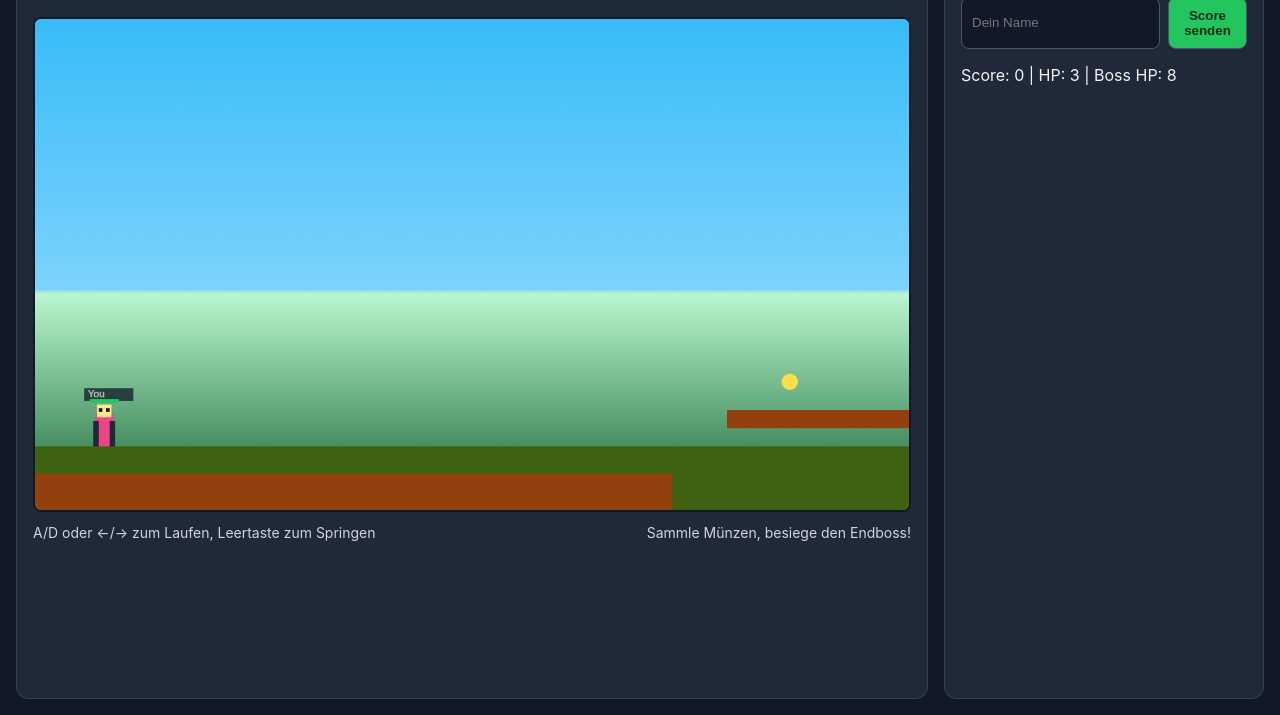
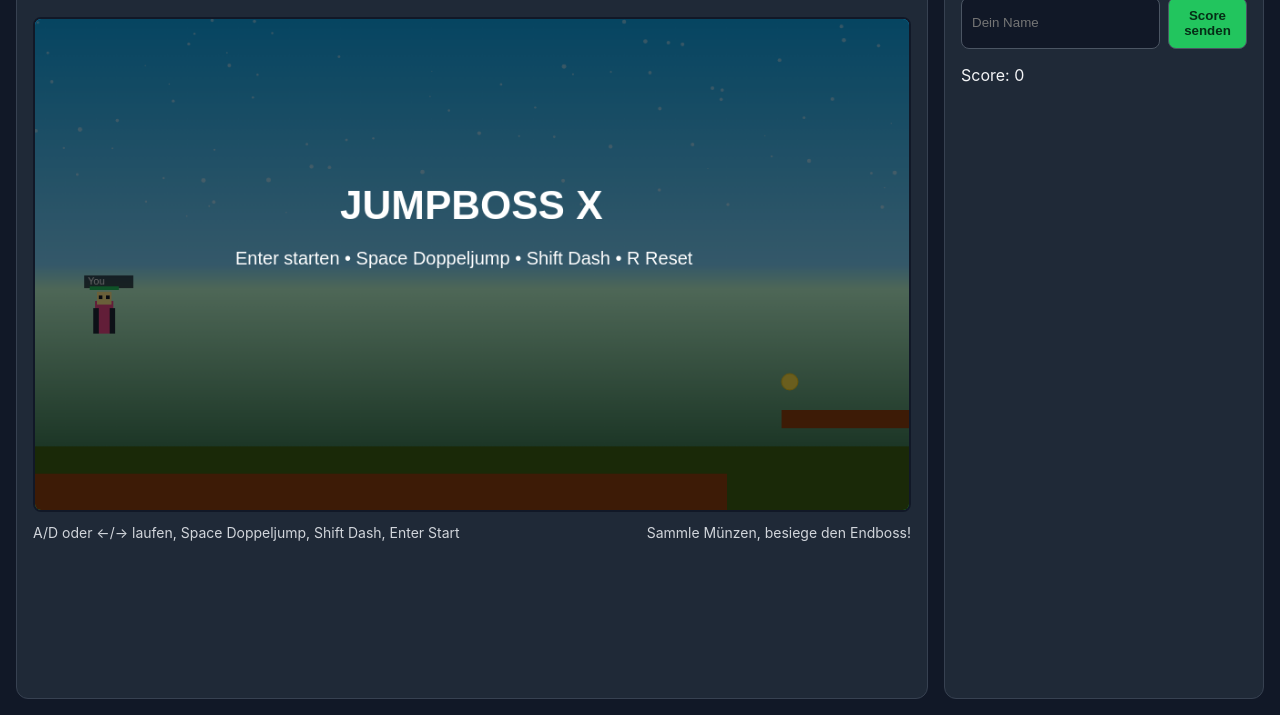
Before and after one commit to Witzelfitz/jumpboss-2d-platformer, a website: page public/index.html in a window 1280 px wide. Shown: the part 85-800 px from the top of the page. Drawn offline with nearby package versions, Linux system fonts and the light colour scheme; no server answers.

Commit message:
feat: major gameplay upgrade with room-based ghost multiplayer and boss attack phase

```diff
--- a/public/game.js
+++ b/public/game.js
@@ -5,70 +5,63 @@ const scoreInfo = document.getElementById('scoreInfo');
 const leaderboardEl = document.getElementById('leaderboard');
 const nameEl = document.getElementById('name');
 const submitBtn = document.getElementById('submitScore');
-const socket = io();
+
+const room = new URLSearchParams(location.search).get('room') || 'global';
+const socket = io({ query: { room } });
 const remotePlayers = {};
-const myColor = `hsl(${Math.floor(Math.random()*360)} 80% 60%)`;
-
+const myColor = `hsl(${Math.floor(Math.random() * 360)} 80% 60%)`;
+const particles = [];
 const keys = {};
 const gravity = 0.6;
 
-const world = {
-  width: 2800,
-  floorY: 470,
-  cameraX: 0,
-  score: 0,
-  gameOver: false,
-  win: false
-};
-
-const player = {
-  x: 60, y: 300, w: 32, h: 46,
-  vx: 0, vy: 0,
-  speed: 4, jump: -13,
-  grounded: false,
-  hp: 3,
-  hitCooldown: 0
-};
+const world = { width: 3200, floorY: 470, cameraX: 0, score: 0, gameOver: false, win: false, started: false };
+const player = { x: 60, y: 300, w: 32, h: 46, vx: 0, vy: 0, speed: 4.2, jump: -13, grounded: false, hp: 3, hitCooldown: 0, jumps: 0, dashCd: 0 };
+const stars = Array.from({ length: 80 }, () => ({ x: Math.random() * world.width, y: Math.random() * 220, r: Math.random() * 2 + 0.5 }));
 
 const platforms = [
-  {x:0,y:500,w:700,h:40},{x:760,y:430,w:220,h:20},{x:1030,y:370,w:220,h:20},
-  {x:1300,y:320,w:260,h:20},{x:1640,y:390,w:200,h:20},{x:1880,y:450,w:300,h:20},
-  {x:2240,y:420,w:240,h:20},{x:2520,y:370,w:260,h:20}
+  { x: 0, y: 500, w: 760, h: 40 }, { x: 820, y: 430, w: 220, h: 20 }, { x: 1100, y: 370, w: 220, h: 20 },
+  { x: 1380, y: 320, w: 260, h: 20 }, { x: 1730, y: 390, w: 220, h: 20 }, { x: 1990, y: 450, w: 300, h: 20 },
+  { x: 2370, y: 420, w: 240, h: 20 }, { x: 2670, y: 370, w: 260, h: 20 }, { x: 2980, y: 320, w: 170, h: 20 }
 ];
 
-const coins = [
-  {x:820,y:390,taken:false},{x:1080,y:330,taken:false},{x:1360,y:280,taken:false},
-  {x:1690,y:350,taken:false},{x:1940,y:410,taken:false},{x:2280,y:380,taken:false},
-  {x:2580,y:330,taken:false}
+const coins = [820, 1080, 1410, 1770, 2040, 2400, 2720, 3020].map((x, i) => ({ x, y: [390, 330, 280, 350, 410, 380, 330, 280][i], taken: false }));
+const enemies = [
+  { x: 1220, y: 340, w: 30, h: 30, dir: 1, min: 1100, max: 1320 },
+  { x: 2120, y: 420, w: 30, h: 30, dir: -1, min: 1990, max: 2250 },
+  { x: 2860, y: 340, w: 30, h: 30, dir: 1, min: 2690, max: 2930 }
 ];
 
-const enemies = [
-  {x:1150,y:340,w:30,h:30,dir:1,min:1030,max:1220},
-  {x:2000,y:420,w:30,h:30,dir:-1,min:1880,max:2150}
-];
+const boss = { x: 3070, y: 230, w: 110, h: 120, hp: 12, alive: true, dir: -1, cooldown: 0, shots: [] };
 
-const boss = { x: 2680, y: 300, w: 90, h: 100, hp: 8, alive: true, dir: -1, cooldown: 0 };
+function rects(a, b) { return a.x < b.x + b.w && a.x + a.w > b.x && a.y < b.y + b.h && a.y + a.h > b.y; }
+function clamp(v, min, max) { return Math.max(min, Math.min(max, v)); }
 
-function rects(a,b){return a.x < b.x+b.w && a.x+a.w > b.x && a.y < b.y+b.h && a.y+a.h > b.y;}
+function burst(x, y, color, n = 12) {
+  for (let i = 0; i < n; i++) particles.push({ x, y, vx: (Math.random() - 0.5) * 5, vy: -Math.random() * 3 - 1, life: 28 + Math.random() * 20, color });
+}
 
 function reset() {
-  Object.assign(player,{x:60,y:300,vx:0,vy:0,hp:3});
-  world.score = 0; world.gameOver = false; world.win = false;
-  coins.forEach(c=>c.taken=false); boss.hp = 8; boss.alive = true;
-  statusEl.textContent = 'Sammle Münzen, besiege den Endboss!';
+  Object.assign(player, { x: 60, y: 300, vx: 0, vy: 0, hp: 3, jumps: 0, dashCd: 0 });
+  Object.assign(world, { score: 0, gameOver: false, win: false, started: true });
+  coins.forEach((c) => (c.taken = false));
+  boss.hp = 12; boss.alive = true; boss.shots.length = 0;
+  statusEl.textContent = 'Go! Sammle Münzen, dodge den Boss, gewinne den Fight.';
+}
+
+function hurtPlayer() {
+  if (player.hitCooldown > 0) return;
+  player.hp--; player.hitCooldown = 50; burst(player.x + 15, player.y + 18, '#ef4444', 16);
+  if (player.hp <= 0) { world.gameOver = true; statusEl.textContent = 'Game Over – R fuer Neustart'; }
 }
 
 function update() {
-  if (world.gameOver || world.win) return;
+  if (!world.started || world.gameOver || world.win) return;
   if (player.hitCooldown > 0) player.hitCooldown--;
+  if (player.dashCd > 0) player.dashCd--;
 
   player.vx = 0;
-  if (keys['ArrowLeft'] || keys['a']) player.vx = -player.speed;
-  if (keys['ArrowRight'] || keys['d']) player.vx = player.speed;
-  if ((keys[' '] || keys['ArrowUp'] || keys['w']) && player.grounded) {
-    player.vy = player.jump;
-    player.grounded = false;
-  }
+  if (keys.ArrowLeft || keys.a) player.vx = -player.speed;
+  if (keys.ArrowRight || keys.d) player.vx = player.speed;
 
   player.vy += gravity;
   player.x += player.vx;
@@ -76,190 +69,145 @@ function update() {
   player.grounded = false;
 
   for (const p of platforms) {
-    if (rects(player, p)) {
-      if (player.vy >= 0 && player.y + player.h - player.vy <= p.y + 8) {
-        player.y = p.y - player.h;
-        player.vy = 0;
-        player.grounded = true;
-      }
+    if (rects(player, p) && player.vy >= 0 && player.y + player.h - player.vy <= p.y + 8) {
+      player.y = p.y - player.h; player.vy = 0; player.grounded = true; player.jumps = 0;
     }
   }
 
   if (player.y + player.h >= world.floorY) {
-    player.y = world.floorY - player.h;
-    player.vy = 0;
-    player.grounded = true;
+    player.y = world.floorY - player.h; player.vy = 0; player.grounded = true; player.jumps = 0;
   }
 
-  for (const c of coins) {
-    if (!c.taken && rects(player, {x:c.x,y:c.y,w:18,h:18})) {
-      c.taken = true;
-      world.score += 100;
-    }
-  }
+  for (const c of coins) if (!c.taken && rects(player, { x: c.x, y: c.y, w: 18, h: 18 })) { c.taken = true; world.score += 120; burst(c.x + 9, c.y + 9, '#fde047', 10); }
 
   for (const e of enemies) {
-    e.x += e.dir * 1.4;
+    e.x += e.dir * 1.6;
     if (e.x < e.min || e.x > e.max) e.dir *= -1;
-    if (rects(player, e) && player.hitCooldown === 0) {
-      player.hp--; player.hitCooldown = 60;
-      if (player.hp <= 0) { world.gameOver = true; statusEl.textContent = 'Game Over – R zum Neustart'; }
-    }
+    if (rects(player, e)) hurtPlayer();
   }
 
   if (boss.alive) {
     boss.cooldown++;
-    if (boss.cooldown % 100 === 0) boss.dir *= -1;
-    boss.x += boss.dir * 1.2;
-    if (boss.x < 2550 || boss.x > 2730) boss.dir *= -1;
+    if (boss.cooldown % 90 === 0) boss.dir *= -1;
+    boss.x += boss.dir * 1.4;
+    if (boss.x < 2960 || boss.x > 3090) boss.dir *= -1;
+
+    if (boss.cooldown % 65 === 0) {
+      boss.shots.push({ x: boss.x + boss.w / 2, y: boss.y + 40, vx: (player.x - boss.x) * 0.01, vy: 1.8, w: 10, h: 10 });
+    }
+
+    boss.shots.forEach((s) => { s.x += s.vx; s.y += s.vy; s.vy += 0.04; if (rects(player, s)) { s.dead = true; hurtPlayer(); } });
+    boss.shots = boss.shots.filter((s) => !s.dead && s.y < 560 && s.x > 0 && s.x < world.width + 100);
 
     if (rects(player, boss)) {
-      if (player.vy > 2 && player.y + player.h - player.vy <= boss.y + 20) {
-        boss.hp--; player.vy = -9; world.score += 250;
-        if (boss.hp <= 0) {
-          boss.alive = false; world.win = true; world.score += 2000;
-          statusEl.textContent = 'Boss besiegt! Du hast gewonnen 🎉';
-        }
-      } else if (player.hitCooldown === 0) {
-        player.hp--; player.hitCooldown = 60;
-        if (player.hp <= 0) { world.gameOver = true; statusEl.textContent = 'Game Over – R zum Neustart'; }
-      }
+      if (player.vy > 2 && player.y + player.h - player.vy <= boss.y + 24) {
+        boss.hp--; player.vy = -10; world.score += 300; burst(boss.x + boss.w / 2, boss.y + 30, '#fb7185', 14);
+        if (boss.hp <= 0) { boss.alive = false; world.win = true; world.score += 3500; statusEl.textContent = 'Boss zerstort! Victory Royale 🎉'; }
+      } else hurtPlayer();
     }
   }
 
-  world.cameraX = Math.max(0, Math.min(world.width - canvas.width, player.x - 200));
-  scoreInfo.textContent = `Score: ${world.score} | HP: ${player.hp} | Boss HP: ${boss.alive ? boss.hp : 0}`;
+  particles.forEach((p) => { p.x += p.vx; p.y += p.vy; p.vy += 0.08; p.life--; });
+  while (particles.length && particles[0].life <= 0) particles.shift();
+
+  world.cameraX = clamp(player.x - 220, 0, world.width - canvas.width);
+  scoreInfo.textContent = `Room: ${room} | Score: ${world.score} | HP: ${player.hp} | Boss HP: ${boss.alive ? boss.hp : 0}`;
 }
 
-function drawRect(obj, color) {
-  ctx.fillStyle = color;
-  ctx.fillRect(obj.x - world.cameraX, obj.y, obj.w, obj.h);
-}
+function drawRect(obj, color) { ctx.fillStyle = color; ctx.fillRect(obj.x - world.cameraX, obj.y, obj.w, obj.h); }
 
 function drawHero(x, y, w, h, color, alpha = 1, facing = 1, hp = 3, name = '') {
   ctx.save();
   ctx.globalAlpha = alpha;
   const sx = x - world.cameraX;
-  ctx.translate(sx + w / 2, y + h / 2);
-  ctx.scale(facing, 1);
-  ctx.translate(-(sx + w / 2), -(y + h / 2));
-
-  ctx.fillStyle = color;
-  ctx.fillRect(sx + 6, y + 10, w - 12, h - 10);
-  ctx.fillStyle = '#fde68a';
-  ctx.fillRect(sx + 8, y, w - 16, 14);
-  ctx.fillStyle = '#111827';
-  ctx.fillRect(sx + 10, y + 4, 4, 4);
-  ctx.fillRect(sx + 18, y + 4, 4, 4);
-  ctx.fillStyle = '#1f2937';
-  ctx.fillRect(sx + 4, y + 18, 6, h - 18);
-  ctx.fillRect(sx + w - 10, y + 18, 6, h - 18);
-
+  ctx.translate(sx + w / 2, y + h / 2); ctx.scale(facing, 1); ctx.translate(-(sx + w / 2), -(y + h / 2));
+  ctx.fillStyle = color; ctx.fillRect(sx + 6, y + 10, w - 12, h - 10);
+  ctx.fillStyle = '#fde68a'; ctx.fillRect(sx + 8, y, w - 16, 14);
+  ctx.fillStyle = '#111827'; ctx.fillRect(sx + 10, y + 4, 4, 4); ctx.fillRect(sx + 18, y + 4, 4, 4);
+  ctx.fillStyle = '#1f2937'; ctx.fillRect(sx + 4, y + 18, 6, h - 18); ctx.fillRect(sx + w - 10, y + 18, 6, h - 18);
   ctx.restore();
-
-  if (name) {
-    ctx.fillStyle = 'rgba(17,24,39,0.75)';
-    ctx.fillRect(sx - 6, y - 18, Math.max(54, name.length * 7), 14);
-    ctx.fillStyle = '#fff';
-    ctx.font = '11px Arial';
-    ctx.fillText(name, sx - 2, y - 8);
-  }
-
-  ctx.fillStyle = '#ef4444';
-  ctx.fillRect(sx, y - 6, w, 4);
-  ctx.fillStyle = '#22c55e';
-  ctx.fillRect(sx, y - 6, Math.max(0, Math.min(1, hp / 3)) * w, 4);
+  if (name) { ctx.fillStyle = 'rgba(17,24,39,0.75)'; ctx.fillRect(sx - 6, y - 18, Math.max(54, name.length * 7), 14); ctx.fillStyle = '#fff'; ctx.font = '11px Arial'; ctx.fillText(name, sx - 2, y - 8); }
+  ctx.fillStyle = '#ef4444'; ctx.fillRect(sx, y - 6, w, 4); ctx.fillStyle = '#22c55e'; ctx.fillRect(sx, y - 6, clamp(hp / 3, 0, 1) * w, 4);
 }
 
 function drawEnemy(e) {
   const sx = e.x - world.cameraX;
-  ctx.fillStyle = '#7f1d1d';
-  ctx.fillRect(sx, e.y, e.w, e.h);
-  ctx.fillStyle = '#fecaca';
-  ctx.fillRect(sx + 4, e.y + 4, e.w - 8, 8);
+  ctx.fillStyle = '#7f1d1d'; ctx.fillRect(sx, e.y, e.w, e.h);
+  ctx.fillStyle = '#fecaca'; ctx.fillRect(sx + 4, e.y + 4, e.w - 8, 8);
+  ctx.fillStyle = '#111827'; ctx.fillRect(sx + 6, e.y + 18, 6, 4); ctx.fillRect(sx + 18, e.y + 18, 6, 4);
 }
 
 function drawBossSprite(b) {
   const sx = b.x - world.cameraX;
-  ctx.fillStyle = '#0f172a';
-  ctx.fillRect(sx, b.y, b.w, b.h);
-  ctx.fillStyle = '#334155';
-  ctx.fillRect(sx + 8, b.y + 10, b.w - 16, b.h - 20);
-  ctx.fillStyle = '#f87171';
-  ctx.fillRect(sx + 16, b.y + 22, 14, 8);
-  ctx.fillRect(sx + b.w - 30, b.y + 22, 14, 8);
+  ctx.fillStyle = '#020617'; ctx.fillRect(sx, b.y, b.w, b.h);
+  ctx.fillStyle = '#334155'; ctx.fillRect(sx + 8, b.y + 10, b.w - 16, b.h - 20);
+  ctx.fillStyle = '#f87171'; ctx.fillRect(sx + 18, b.y + 24, 16, 8); ctx.fillRect(sx + b.w - 34, b.y + 24, 16, 8);
+  ctx.fillStyle = '#f43f5e'; ctx.fillRect(sx + 18, b.y - 10, (b.hp / 12) * (b.w - 36), 6);
+
+  b.shots.forEach((s) => {
+    ctx.fillStyle = '#fb7185';
+    ctx.beginPath(); ctx.arc(s.x - world.cameraX, s.y, 6, 0, Math.PI * 2); ctx.fill();
+  });
 }
 
 function render() {
-  ctx.clearRect(0,0,canvas.width,canvas.height);
+  ctx.clearRect(0, 0, canvas.width, canvas.height);
+  const sky = ctx.createLinearGradient(0, 0, 0, canvas.height);
+  sky.addColorStop(0, '#0ea5e9'); sky.addColorStop(0.5, '#7dd3fc'); sky.addColorStop(0.55, '#bbf7d0'); sky.addColorStop(1, '#14532d');
+  ctx.fillStyle = sky; ctx.fillRect(0, 0, canvas.width, canvas.height);
 
-  const sky = ctx.createLinearGradient(0, 0, 0, canvas.height);
-  sky.addColorStop(0, '#38bdf8');
-  sky.addColorStop(0.55, '#7dd3fc');
-  sky.addColorStop(0.56, '#bbf7d0');
-  sky.addColorStop(1, '#166534');
-  ctx.fillStyle = sky;
-  ctx.fillRect(0, 0, canvas.width, canvas.height);
+  ctx.globalAlpha = 0.45;
+  stars.forEach((s) => { ctx.fillStyle = '#fff'; ctx.beginPath(); ctx.arc((s.x - world.cameraX * 0.2) % (canvas.width + 40), s.y, s.r, 0, Math.PI * 2); ctx.fill(); });
+  ctx.globalAlpha = 1;
 
-  ctx.fillStyle = '#3f6212';
-  ctx.fillRect(-world.cameraX, world.floorY, world.width, 100);
-
-  platforms.forEach(p => drawRect(p, '#92400e'));
+  ctx.fillStyle = '#3f6212'; ctx.fillRect(-world.cameraX, world.floorY, world.width, 100);
+  platforms.forEach((p) => drawRect(p, '#92400e'));
 
   for (const c of coins) {
     if (c.taken) continue;
-    ctx.fillStyle = '#fde047';
-    ctx.beginPath();
-    ctx.arc(c.x - world.cameraX + 9, c.y + 9, 9, 0, Math.PI * 2);
-    ctx.fill();
+    ctx.fillStyle = '#fde047'; ctx.beginPath(); ctx.arc(c.x - world.cameraX + 9, c.y + 9, 9, 0, Math.PI * 2); ctx.fill();
+    ctx.strokeStyle = '#facc15'; ctx.stroke();
   }
 
   enemies.forEach(drawEnemy);
   if (boss.alive) drawBossSprite(boss);
 
-  Object.values(remotePlayers).forEach((rp) => {
-    drawHero(rp.x, rp.y, player.w, player.h, rp.color || '#60a5fa', 0.55, rp.dir || 1, rp.hp || 0, rp.name || 'Player');
-  });
-
+  Object.values(remotePlayers).forEach((rp) => drawHero(rp.x, rp.y, player.w, player.h, rp.color || '#60a5fa', 0.5, rp.dir || 1, rp.hp || 1, rp.name || 'Player'));
   drawHero(player.x, player.y, player.w, player.h, player.hitCooldown % 10 < 5 ? myColor : '#bfdbfe', 1, player.vx < 0 ? -1 : 1, player.hp, (nameEl.value || 'You').slice(0, 24));
 
-  if (world.gameOver || world.win) {
-    ctx.fillStyle = 'rgba(0,0,0,0.55)';
-    ctx.fillRect(0,0,canvas.width,canvas.height);
-    ctx.fillStyle = '#fff';
-    ctx.font = 'bold 44px Arial';
-    ctx.fillText(world.win ? 'YOU WIN' : 'GAME OVER', 360, 240);
-    ctx.font = '24px Arial';
-    ctx.fillText('Druecke R fuer Neustart', 350, 290);
+  particles.forEach((p) => { ctx.globalAlpha = clamp(p.life / 40, 0, 1); ctx.fillStyle = p.color; ctx.fillRect(p.x - world.cameraX, p.y, 3, 3); ctx.globalAlpha = 1; });
+
+  if (!world.started || world.gameOver || world.win) {
+    ctx.fillStyle = 'rgba(0,0,0,0.58)'; ctx.fillRect(0, 0, canvas.width, canvas.height);
+    ctx.fillStyle = '#fff'; ctx.font = 'bold 44px Arial';
+    const title = !world.started ? 'JUMPBOSS X' : world.win ? 'YOU WIN' : 'GAME OVER';
+    ctx.fillText(title, 335, 220);
+    ctx.font = '20px Arial';
+    ctx.fillText(!world.started ? 'Enter starten • Space Doppeljump • Shift Dash • R Reset' : 'R fuer Neustart', 220, 270);
   }
 }
 
 function loop() { update(); render(); requestAnimationFrame(loop); }
 
+socket.on('room:joined', (joined) => {
+  statusEl.textContent = `Verbunden mit Room: ${joined}`;
+});
+
 socket.on('leaderboard:update', (scores) => {
   leaderboardEl.innerHTML = '';
   scores.forEach((s, i) => {
     const li = document.createElement('li');
-    li.textContent = `${i+1}. ${s.name} — ${s.score}`;
+    li.textContent = `${i + 1}. ${s.name} — ${s.score}`;
     leaderboardEl.appendChild(li);
   });
 });
 
 socket.on('players:update', (players) => {
   Object.keys(remotePlayers).forEach((k) => delete remotePlayers[k]);
-  Object.entries(players || {}).forEach(([id, p]) => {
-    if (p) remotePlayers[id] = p;
-  });
+  Object.entries(players || {}).forEach(([id, p]) => { if (p) remotePlayers[id] = p; });
 });
-
-socket.on('player:state', (p) => {
-  if (!p?.id) return;
-  remotePlayers[p.id] = p;
-});
-
-socket.on('player:left', (id) => {
-  delete remotePlayers[id];
-});
+socket.on('player:state', (p) => { if (p?.id) remotePlayers[p.id] = p; });
+socket.on('player:left', (id) => delete remotePlayers[id]);
 
 submitBtn.addEventListener('click', () => {
   socket.emit('score:submit', { name: nameEl.value || 'Anonymous', score: world.score });
@@ -267,23 +215,29 @@ submitBtn.addEventListener('click', () => {
 });
 
 window.addEventListener('keydown', (e) => {
-  if (e.key.toLowerCase() === 'r') reset();
-  keys[e.key] = true;
-  keys[e.key.toLowerCase()] = true;
+  const k = e.key.toLowerCase();
+  keys[e.key] = true; keys[k] = true;
+  if (k === 'enter' && !world.started) reset();
+  if (k === 'r') reset();
+
+  if ((k === ' ' || k === 'arrowup' || k === 'w') && world.started && !world.gameOver && !world.win) {
+    if (player.grounded) { player.vy = player.jump; player.grounded = false; player.jumps = 1; }
+    else if (player.jumps < 2) { player.vy = player.jump * 0.9; player.jumps++; burst(player.x + 15, player.y + 20, '#a5f3fc', 8); }
+  }
+
+  if (k === 'shift' && player.dashCd <= 0 && world.started && !world.gameOver && !world.win) {
+    const dir = player.vx < 0 ? -1 : 1;
+    player.x += dir * 70;
+    player.dashCd = 50;
+    burst(player.x + 16, player.y + 20, '#93c5fd', 12);
+  }
 });
-window.addEventListener('keyup', (e) => {
-  keys[e.key] = false;
-  keys[e.key.toLowerCase()] = false;
-});
+window.addEventListener('keyup', (e) => { keys[e.key] = false; keys[e.key.toLowerCase()] = false; });
 
 setInterval(() => {
   socket.emit('player:update', {
-    x: player.x,
-    y: player.y,
-    dir: player.vx < 0 ? -1 : 1,
-    name: (nameEl.value || 'Player').slice(0, 24),
-    color: myColor,
-    hp: player.hp
+    x: player.x, y: player.y, dir: player.vx < 0 ? -1 : 1,
+    name: (nameEl.value || 'Player').slice(0, 24), color: myColor, hp: player.hp
   });
 }, 80);
 
--- a/public/index.html
+++ b/public/index.html
@@ -12,7 +12,7 @@
       <h1>JumpBoss</h1>
       <canvas id="game" width="960" height="540"></canvas>
       <div class="controls">
-        <span>A/D oder ←/→ zum Laufen, Leertaste zum Springen</span>
+        <span>A/D oder ←/→ laufen, Space Doppeljump, Shift Dash, Enter Start</span>
         <span id="status">Sammle Münzen, besiege den Endboss!</span>
       </div>
     </section>
```
Also changed, not shown: server.js (+24 -7 lines).
